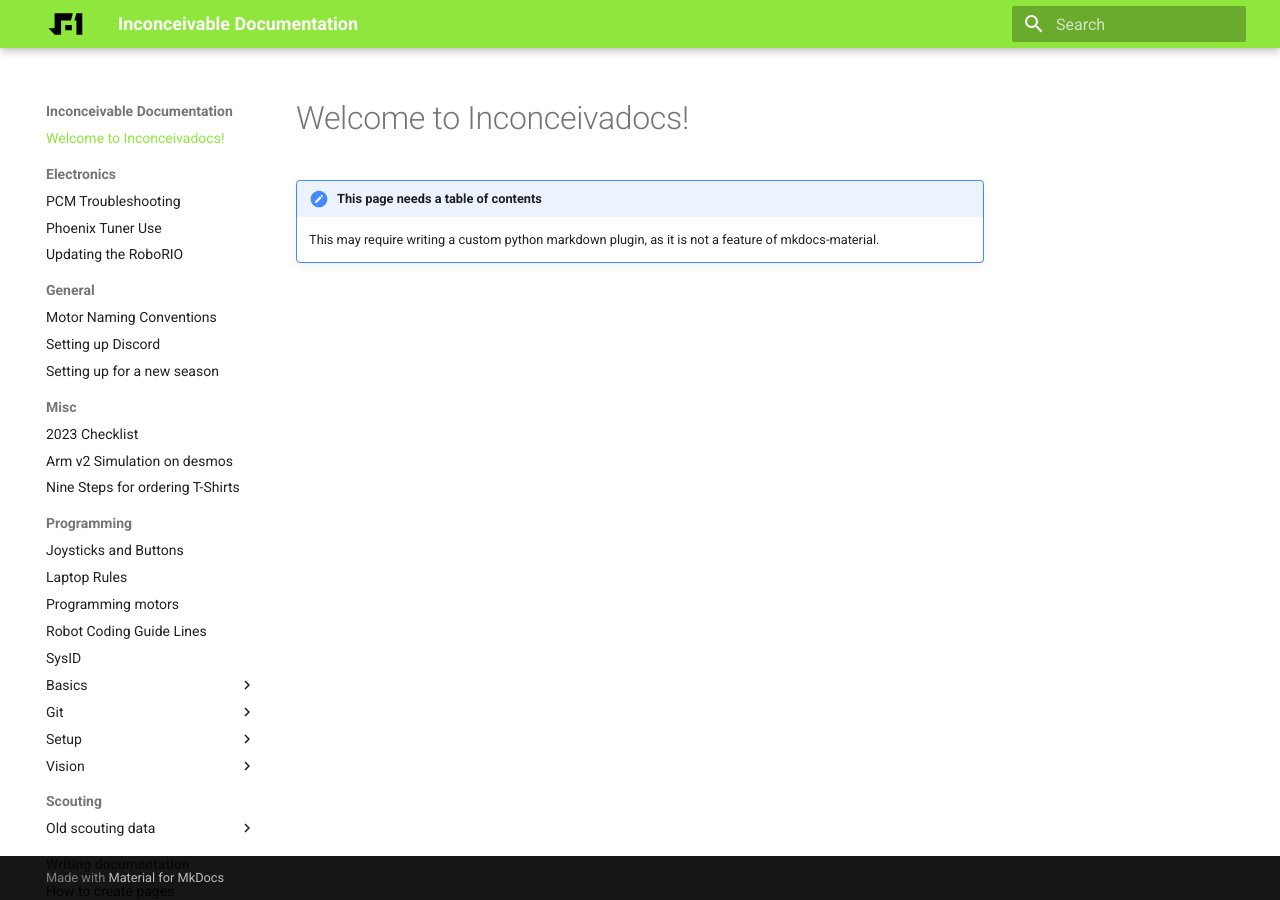
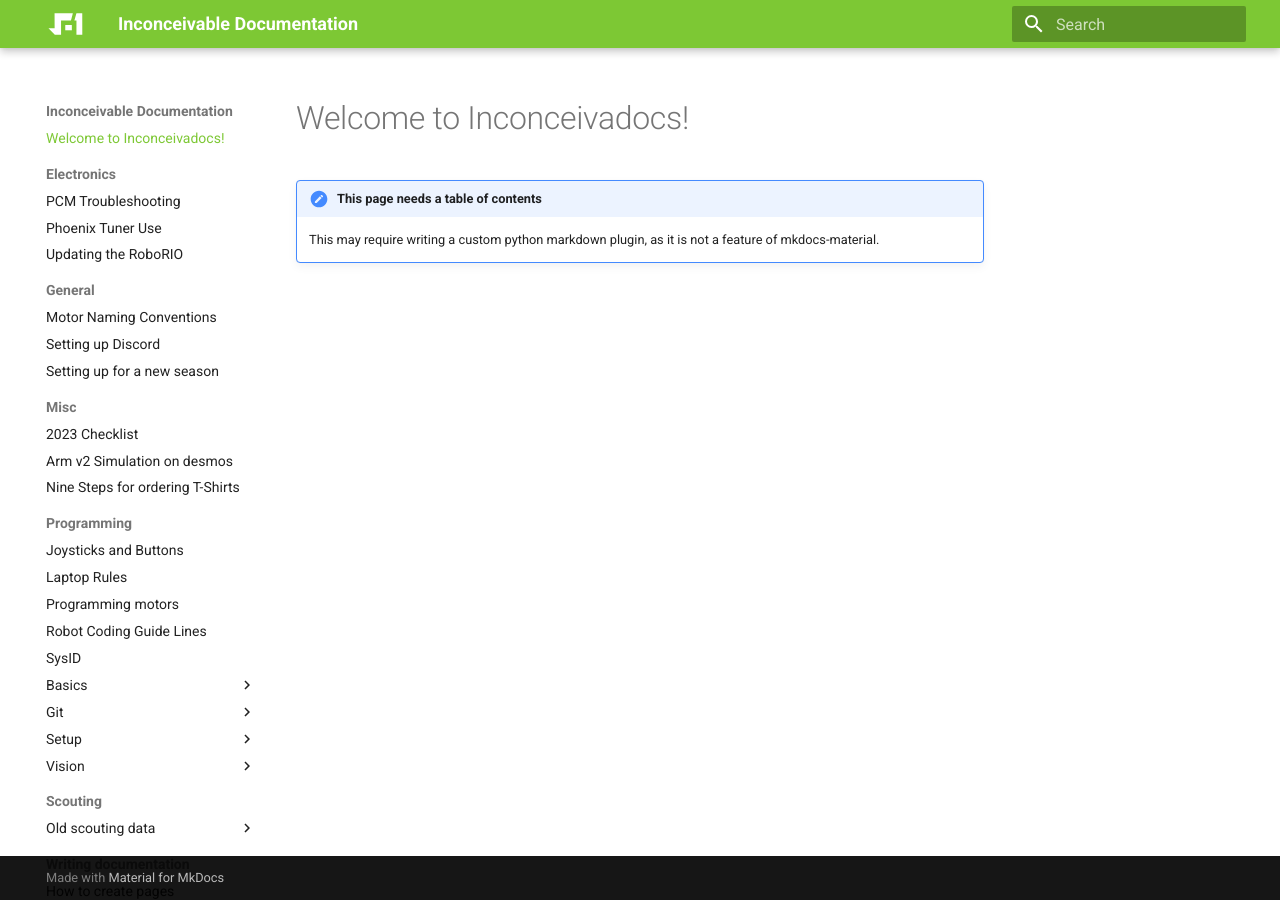
Before and after one commit to Team2530/Documentation, an MkDocs documentation site: the page built from docs/index.md, in a window 1280 px wide. Built offline with MkDocs 1.6.1 and Material for MkDocs 9.7.7, drawn with Linux system fonts in a browser that asks for light colours.

Commit message:
color changes

```diff
--- a/docs/style.css
+++ b/docs/style.css
@@ -1,5 +1,5 @@
 :root {
-  --md-primary-fg-color: #8FE63C;
-  --md-accent-fg-color: #46FF09;
-  --md-accent-bg-color: #46FF09;
+  --md-primary-fg-color: #7DC834;
+  --md-accent-fg-color: #6fb02e;
+  --md-accent-bg-color: #6fb02e;
 }
```
Also changed, not shown: docs/assets/logo.svg.
